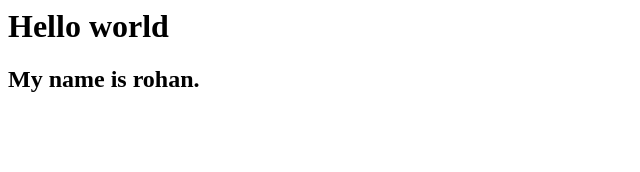
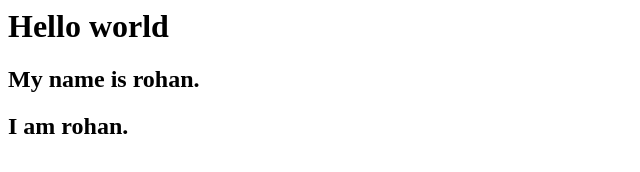
Before and after one commit to thecodeofrohan/Gitdemo, a plain HTML site: page index.html in a window 1280 px wide. Shown: the whole page, without its empty margins (0-640 px from the left). Drawn offline with Linux system fonts and the light colour scheme.

Commit message:
add third commit

```diff
--- a/index.html
+++ b/index.html
@@ -1,2 +1,3 @@
 <h1>Hello world</h1>
 <h2>My name is rohan.</h2>
+<h2>I am rohan.</h2>
```
